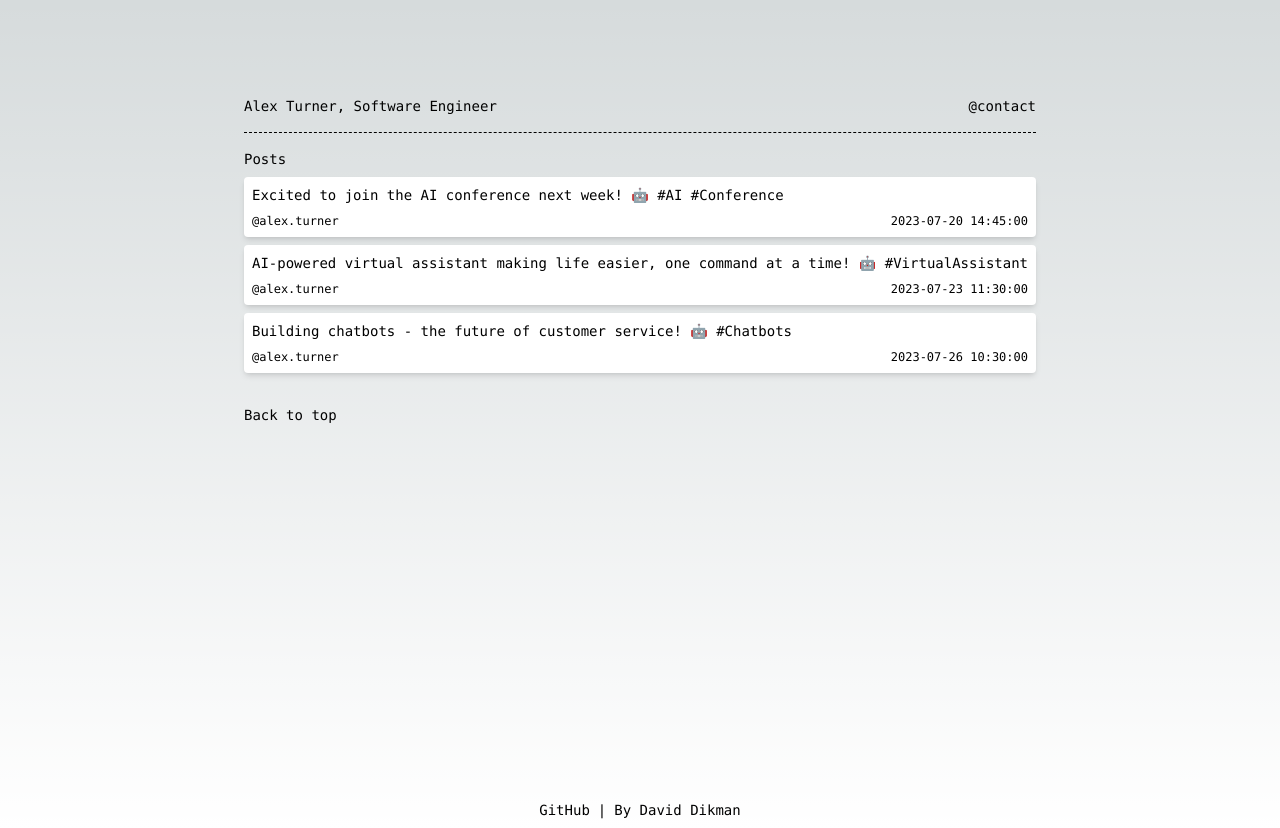
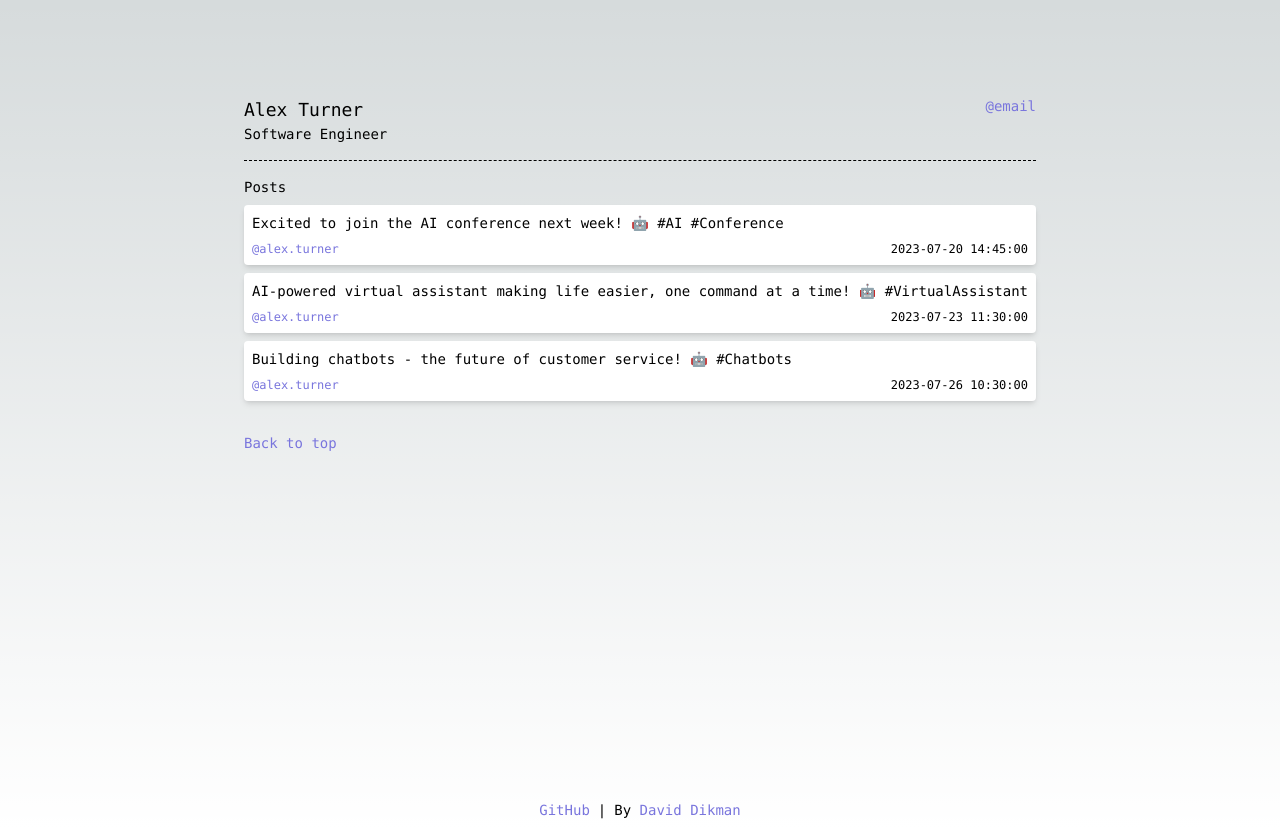
Before and after one commit to ddikman/leads-example-page, a Next.js app: page /user/alex.turner in a window 1280 px wide. Built offline with nearby package versions, Linux system fonts and the light colour scheme.

Commit message:
Some style changes

```diff
--- a/src/app/globals.css
+++ b/src/app/globals.css
@@ -25,3 +25,9 @@ body {
     )
     rgb(var(--background-start-rgb));
 }
+
+a {color: #7975dd;}
+
+a:hover {
+  color: rgb(var(--foreground-rgb));
+}
--- a/src/app/page.tsx
+++ b/src/app/page.tsx
@@ -15,20 +15,22 @@ interface Props {
   } | undefined
 }
 
+const PAGE_SIZE = 25
+
 export default async function Home({ searchParams }: Props) {
   const page = searchParams?.page ? Number(searchParams?.page) : 1
   const allPosts = await getPosts();
-  const posts = allPosts.slice((page - 1) * 10, page * 10);
+  const posts = allPosts.slice((page - 1) * PAGE_SIZE, page * PAGE_SIZE);
 
-  const nextPage = (page * 10) >= allPosts.length ? null : page + 1
+  const nextPage = (page * PAGE_SIZE) >= allPosts.length ? null : page + 1
   const prevPage = page > 1 ? page - 1 : null
 
   return (
     <div>
-      <h2>Recent posts</h2>
+      <h2 className="text-2xl mb-4">Recent posts</h2>
       {posts.map((post: Post, index: number) => (<PostCard post={post} key={index} />))}
 
-      <div className='flex flex-row justify-between'>
+      <div className='flex flex-row justify-between px-2 mt-4'>
         { prevPage ? <Link className='prev-page' href={`?page=${prevPage}`}>Prev page</Link> : <span className='opacity-30'>Prev page</span>}
         { nextPage ? <Link className='next-page' href={`?page=${nextPage}`}>Next page</Link> : <span className='opacity-30'>Next page</span>}
       </div>
--- a/src/app/user/[id]/page.tsx
+++ b/src/app/user/[id]/page.tsx
@@ -47,8 +47,11 @@ export default async function Page({params} : { params: { id: string }}) {
   const user = await getUser(params.id);
   return <div>
     <div className="flex flex-row justify-between profile">
-      <div><span className="name">{ user.name }</span>, <span className="role">{ user.role }</span></div>
-      <Link href={`mailto:${user.email}`}>@contact</Link>
+      <div className="flex flex-col">
+        <span className="name text-lg">{ user.name }</span>
+        <span className="role">{ user.role }</span>
+      </div>
+      <Link href={`mailto:${user.email}`}>@email</Link>
     </div>
     <hr className="my-4 border-black border-dashed" />
     <div>Posts</div>
```
